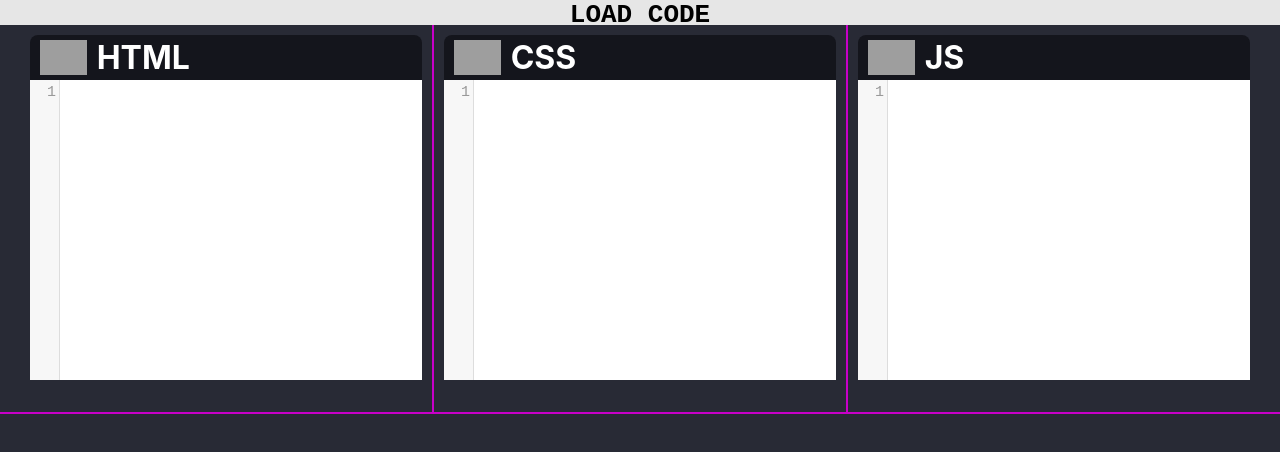
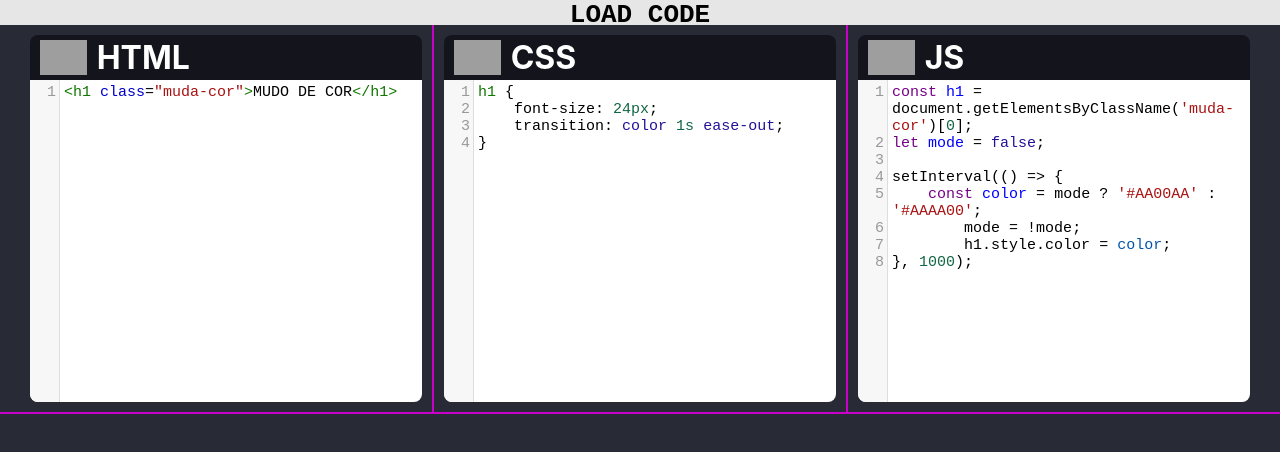
Before and after one commit to vinciusb/code-editor, a React (Create React App) app: page / in a window 1280 px wide. Shown: the top 452 px of the page. Built offline with nearby package versions, Linux system fonts and the light colour scheme; grey boxes are pictures that could not be loaded.

Commit message:
Some styles added to code editor.

```diff
--- a/src/Components/App/App.js
+++ b/src/Components/App/App.js
@@ -61,7 +61,7 @@ function App() {
     function handleProportionsChange(mouse, id) {
         // Mouse and Content size ignoring paddings and header
         const contentSize = main.current.clientHeight;
-        const mouseInsideDiv = mouse - headerSize;
+        const mouseInsideDiv = mouse - headerSize < 0 ? 0 : mouse - headerSize;
         const normalizedMouse = 2 * (mouseInsideDiv / contentSize);
 
         // Copy proportions
--- a/src/Components/CodeEditor/CodeEditor.js
+++ b/src/Components/CodeEditor/CodeEditor.js
@@ -39,13 +39,11 @@ const Styled = {
             margin-right: 10px;
         }
         & .editor {
-            font-size: ${(props) => `${props.fontSize}px`};
             border-bottom-left-radius: ${borderRadius}px;
             border-bottom-right-radius: ${borderRadius}px;
             width: 100%;
             height: 100%;
-            box-sizing: border-box;
-            overflow: scroll;
+            overflow: hidden;
 
             display: flex;
         }
@@ -62,6 +60,16 @@ const Styled = {
         }
         & .cont-editor {
             width: 100%;
+            height: 100%;
+        }
+        & .CodeMirror {
+            width: 100%;
+            height: 100%;
+            font-size: ${(props) => `${props.fontSize}px`};
+            font-family: ${(props) => `${props.font}`};
+        }
+        & .CodeMirror-lines {
+            text-align: left;
         }
     `,
 };
@@ -93,6 +101,8 @@ function CodeEditor({
                         lint: true,
                         mode: lang,
                         lineNumbers: true,
+                        scrollbarStyle: null,
+                        tabSize: 4,
                     }}
                 />
             </div>
--- a/src/Components/Editors/Editors.js
+++ b/src/Components/Editors/Editors.js
@@ -29,7 +29,21 @@ const Styled = {
 
 function Editors({ transfer, onTransfer }) {
     const editors = useRef();
-    const [sourceCodes, setSourceCodes] = useState(['', '', '']);
+    const [sourceCodes, setSourceCodes] = useState([
+        '<h1 class="muda-cor">MUDO DE COR</h1>',
+        `h1 {
+    font-size: 24px;
+    transition: color 1s ease-out;
+}`,
+        `const h1 = document.getElementsByClassName('muda-cor')[0];
+let mode = false;
+
+setInterval(() => {
+    const color = mode ? '#AA00AA' : '#AAAA00';
+        mode = !mode;
+        h1.style.color = color;
+}, 1000);`,
+    ]);
     const [editorsProportion, setEdProportion] = useState({
         p: [1, 1, 1],
         lastId: 0,
@@ -85,7 +99,7 @@ function Editors({ transfer, onTransfer }) {
                 lang: 'css', title: 'css', logo: cssIcon, id: 1,
             },
             {
-                lang: 'js', title: 'js', logo: jsIcon, id: 2,
+                lang: 'javascript', title: 'js', logo: jsIcon, id: 2,
             },
         ];
         infos.forEach((obj, index) => {
```
